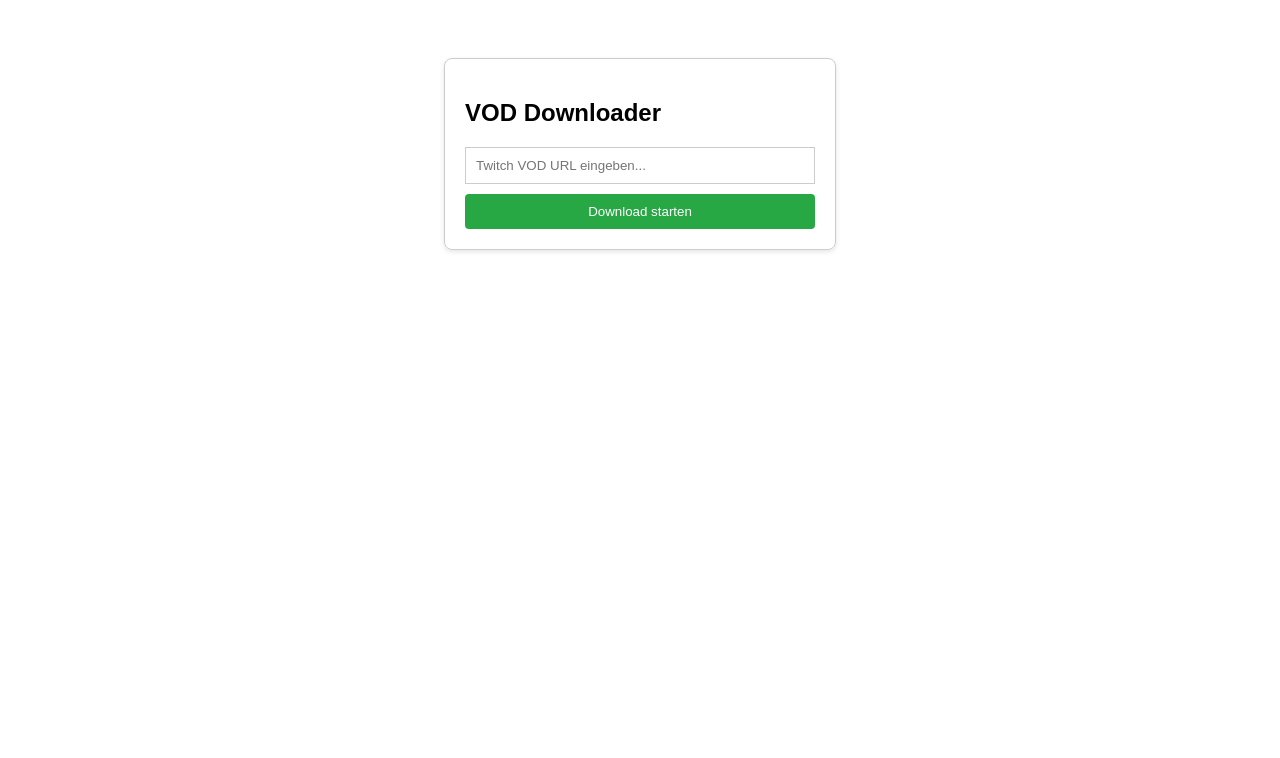
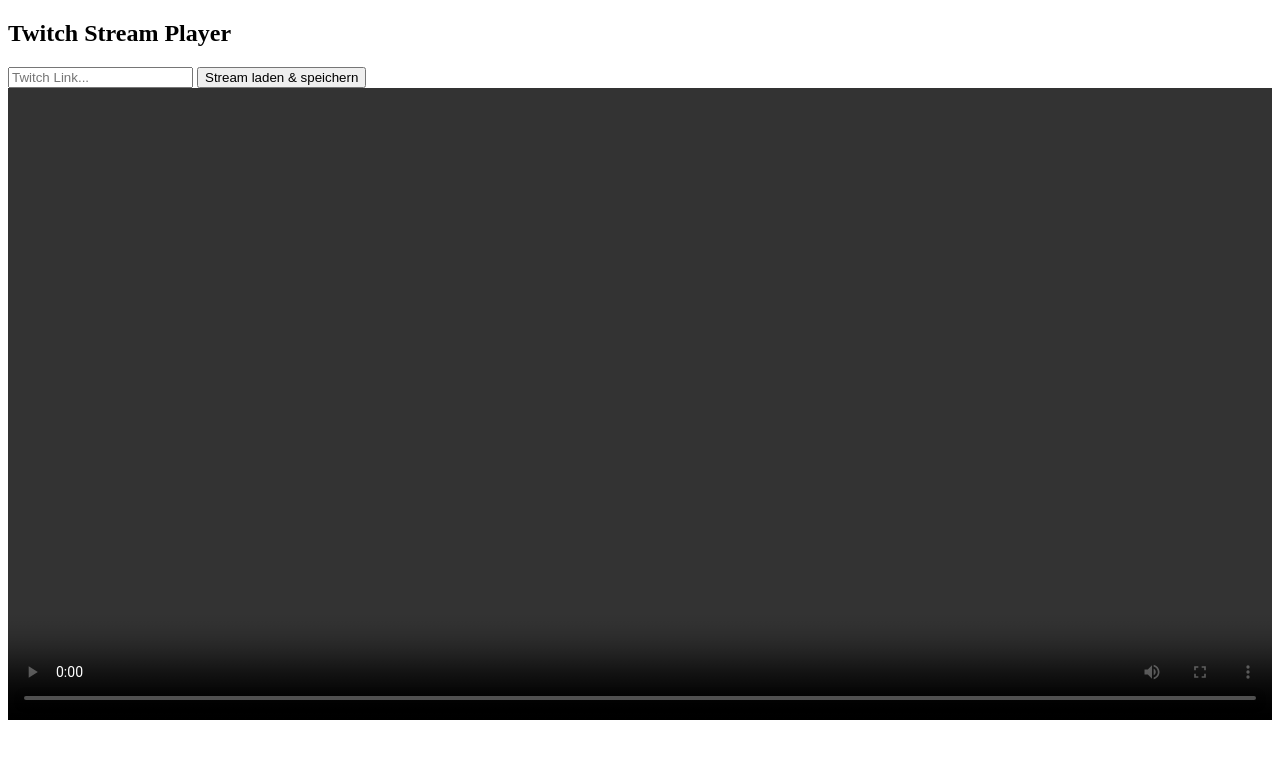
Before and after one commit to eflorian136-lang/vrc-down, a website: page index.html in a window 1280 px wide. Drawn offline with nearby package versions, Linux system fonts and the light colour scheme.

Commit message:
Update auf 24/7 Proxy-Player Modus

```diff
--- a/index.html
+++ b/index.html
@@ -1,30 +1,22 @@
 <!DOCTYPE html>
-<html lang="de">
-<head>
-    <meta charset="UTF-8">
-    <title>VOD Downloader</title>
-    <style>
-        body { font-family: sans-serif; display: flex; flex-direction: column; align-items: center; padding-top: 50px; }
-        .container { border: 1px solid #ccc; padding: 20px; border-radius: 8px; box-shadow: 0 2px 5px rgba(0,0,0,0.1); width: 350px; }
-        input { width: 100%; padding: 10px; margin-bottom: 10px; box-sizing: border-box; border: 1px solid #ccc; }
-        button { width: 100%; padding: 10px; background-color: #28a745; color: white; border: none; border-radius: 4px; cursor: pointer; }
-    </style>
-</head>
+<html>
 <body>
-<div class="container">
-    <h2>VOD Downloader</h2>
-    <input type="text" id="vodUrl" placeholder="Twitch VOD URL eingeben...">
-    <button onclick="startDirectDownload()">Download starten</button>
-</div>
-
-<script>
-function startDirectDownload() {
-    const url = document.getElementById('vodUrl').value;
-    if (!url) { alert("Bitte URL eingeben!"); return; }
-    // Wir leiten an einen Dienst weiter, der Twitch unterstützt
-    const downloadService = "https://www.clipconverter.cc/de/download/";
-    window.open(downloadService + "?url=" + encodeURIComponent(url), '_blank');
-}
-</script>
+    <h2>Twitch Stream Player</h2>
+    <input type="text" id="url" placeholder="Twitch Link...">
+    <button onclick="play()">Stream laden & speichern</button>
+    <video id="video" controls style="width: 100%;"></video>
+    <script src="https://cdn.jsdelivr.net/npm/hls.js@latest"></script>
+    <script>
+    async function play() {
+        const url = document.getElementById('url').value;
+        const res = await fetch("https://vrc-down.onrender.com/download?url=" + encodeURIComponent(url));
+        const data = await res.json();
+        const v = document.getElementById('video');
+        const hls = new Hls();
+        hls.loadSource(data.url);
+        hls.attachMedia(v);
+        alert("Rechtsklick auf Video -> 'Video speichern unter...' zum Download!");
+    }
+    </script>
 </body>
 </html>
```
Also changed, not shown: 1 other file.
